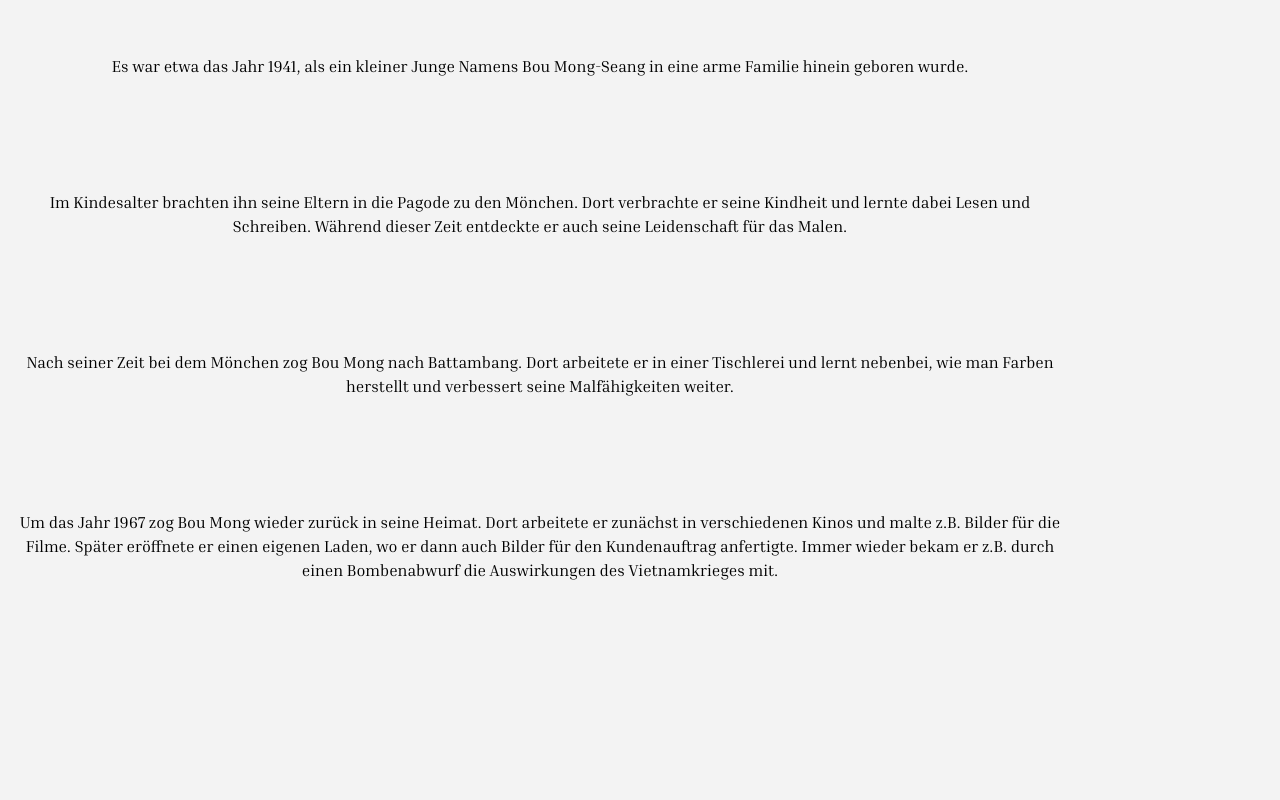
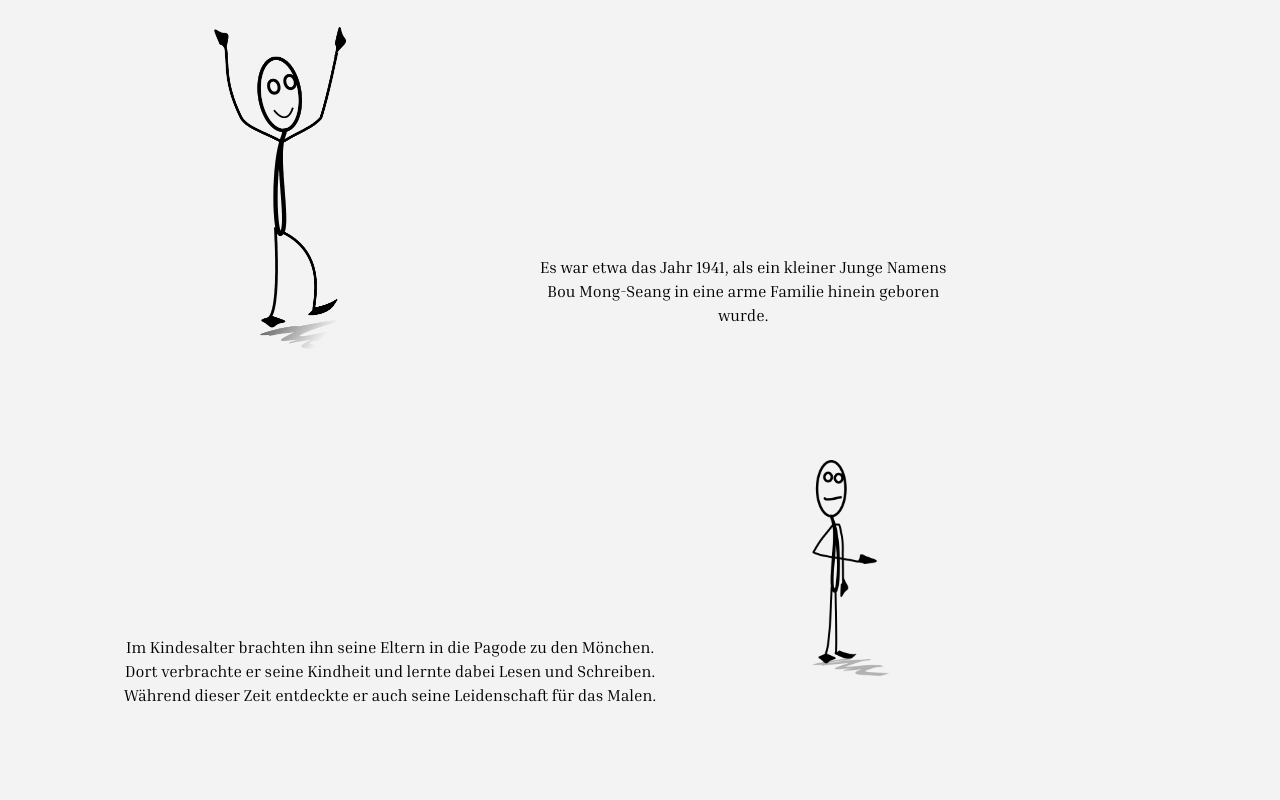
Before and after one commit to carlobeckmann2602/digital-storytelling-, a React (Vite) app: page / in a window 1280 px wide. Shown: the part 5880-6680 px from the top of the page. Built offline with nearby package versions, Linux system fonts and the light colour scheme.

Commit message:
new design childhood bou

```diff
--- a/src/components/chapter/ChildhoodB/ChildhoodB.module.scss
+++ b/src/components/chapter/ChildhoodB/ChildhoodB.module.scss
@@ -1,5 +1,19 @@
 @import '@/App.scss';
 
 .heading {
-  color: $b-timeline-color;
+  color: $c-timeline-color;
 }
+
+.section {
+  display: flex;
+  align-items: center;
+  gap: 10%;
+  margin-left: 10%;
+  margin-right: 10%;
+  margin-top: 10%;
+}
+
+.img {
+  width: 50%;
+  height: 50%;
+}
--- a/src/components/chapter/ChildhoodB/ChildhoodB.tsx
+++ b/src/components/chapter/ChildhoodB/ChildhoodB.tsx
@@ -3,6 +3,11 @@ import classNames from 'classnames'
 import { Chapter, CHAPTERS } from '../../../helpers/constants'
 import useOnScreen from '../../../helpers/useOnScreenHook'
 import classes from './ChildhoodB.module.scss'
+import * as language from './ChildhoodB_lang'
+import { Parallax } from 'react-scroll-parallax'
+import sampleHappy from '@/assets/img/sample_happy.png'
+import sampleHand from '@/assets/img/sample_hand.png'
+import sampleSorge from '@/assets/img/sample_sorge.png'
 
 interface Props {
   setCurrentChapter: (chapter: Chapter) => void
@@ -26,35 +31,29 @@ const ChildhoodB = (props: Props) => {
           </h2>
         </div>
       </div>
-      <div className='chapter-body-wrapper'>
-        <div>
-          <p>
-            Es war etwa das Jahr 1941, als ein kleiner Junge Namens Bou Mong-Seang in eine arme
-            Familie hinein geboren wurde.
-          </p>
-        </div>
-        <div>
-          <p>
-            Im Kindesalter brachten ihn seine Eltern in die Pagode zu den Mönchen. Dort verbrachte
-            er seine Kindheit und lernte dabei Lesen und Schreiben. Während dieser Zeit entdeckte er
-            auch seine Leidenschaft für das Malen.
-          </p>
-        </div>
-        <div>
-          <p>
-            Nach seiner Zeit bei dem Mönchen zog Bou Mong nach Battambang. Dort arbeitete er in
-            einer Tischlerei und lernt nebenbei, wie man Farben herstellt und verbessert seine
-            Malfähigkeiten weiter.
-          </p>
-        </div>
-        <div>
-          <p>
-            Um das Jahr 1967 zog Bou Mong wieder zurück in seine Heimat. Dort arbeitete er zunächst
-            in verschiedenen Kinos und malte z.B. Bilder für die Filme. Später eröffnete er einen
-            eigenen Laden, wo er dann auch Bilder für den Kundenauftrag anfertigte. Immer wieder
-            bekam er z.B. durch einen Bombenabwurf die Auswirkungen des Vietnamkrieges mit.
-          </p>
-        </div>
+      <div className={classes.section}>
+        <Parallax speed={10}>
+          <img src={sampleHappy} alt='Austauschbild' className={classes.img} />
+        </Parallax>
+        <p>{language.b_geburt}</p>
+      </div>
+      <div className={classes.section}>
+        <p>{language.b_pagode}</p>
+        <Parallax speed={10}>
+          <img src={sampleHand} alt='Austauschbild' className={classes.img} />
+        </Parallax>
+      </div>
+      <div className={classes.section}>
+        <Parallax speed={10}>
+          <img src={sampleHappy} alt='Austauschbild' className={classes.img} />
+        </Parallax>
+        <p>{language.b_tischler}</p>
+      </div>
+      <div className={classes.section}>
+        <p>{language.b_heimat}</p>
+        <Parallax speed={10}>
+          <img src={sampleSorge} alt='Austauschbild' className={classes.img} />
+        </Parallax>
       </div>
     </div>
   )
--- a/src/components/chapter/ChildhoodB/ChildhoodB_lang.ts
+++ b/src/components/chapter/ChildhoodB/ChildhoodB_lang.ts
@@ -1 +1,11 @@
-export const HEADLINE = 'Beispiel Headline' // TODO: Replace with real language keys
+export const b_geburt =
+  'Es war etwa das Jahr 1941, als ein kleiner Junge Namens Bou Mong-Seang in eine arme Familie hinein geboren wurde.'
+
+export const b_pagode =
+  'Im Kindesalter brachten ihn seine Eltern in die Pagode zu den Mönchen. Dort verbrachte er seine Kindheit und lernte dabei Lesen und Schreiben. Während dieser Zeit entdeckte er auch seine Leidenschaft für das Malen.'
+
+export const b_tischler =
+  'Nach seiner Zeit bei dem Mönchen zog Bou Mong nach Battambang. Dort arbeitete er in einer Tischlerei und lernt nebenbei, wie man Farben herstellt und verbessert seine Malfähigkeiten weiter.'
+
+export const b_heimat =
+  'Um das Jahr 1967 zog Bou Mong wieder zurück in seine Heimat. Dort arbeitete er zunächst in verschiedenen Kinos und malte z.B. Bilder für die Filme. Später eröffnete er einen eigenen Laden, wo er dann auch Bilder für den Kundenauftrag anfertigte. Immer wieder bekam er z.B. durch einen Bombenabwurf die Auswirkungen des Vietnamkrieges mit.'
--- a/src/components/chapter/PreInvasionB/PreInvasionB_lang.ts
+++ b/src/components/chapter/PreInvasionB/PreInvasionB_lang.ts
@@ -1,5 +1,3 @@
-import exp from 'constants'
-
 export const b_erste_kontakte =
   'Im laufe der Zeit kam Bou Mong immer wieder in Kontakt mit der Revolution. Eines Tages im Jahre 1970 kam ein Kunde ohne Auftrag in sein Geschäft und bat ihn, sich der Revolution anzuschließen. Er lehnte ab, weil er keine Ambitionen hatte, politisch aktiv zu werden.'
 export const b_ansprache =
```
